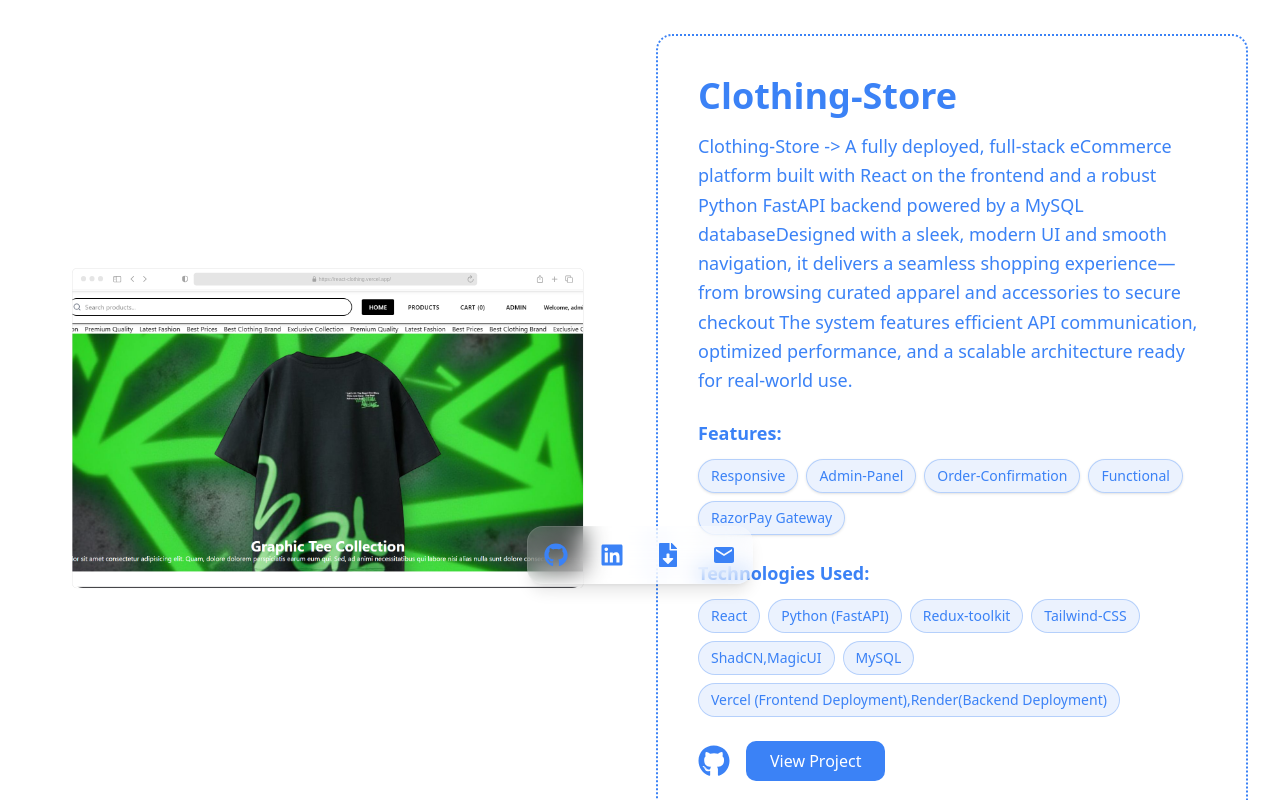
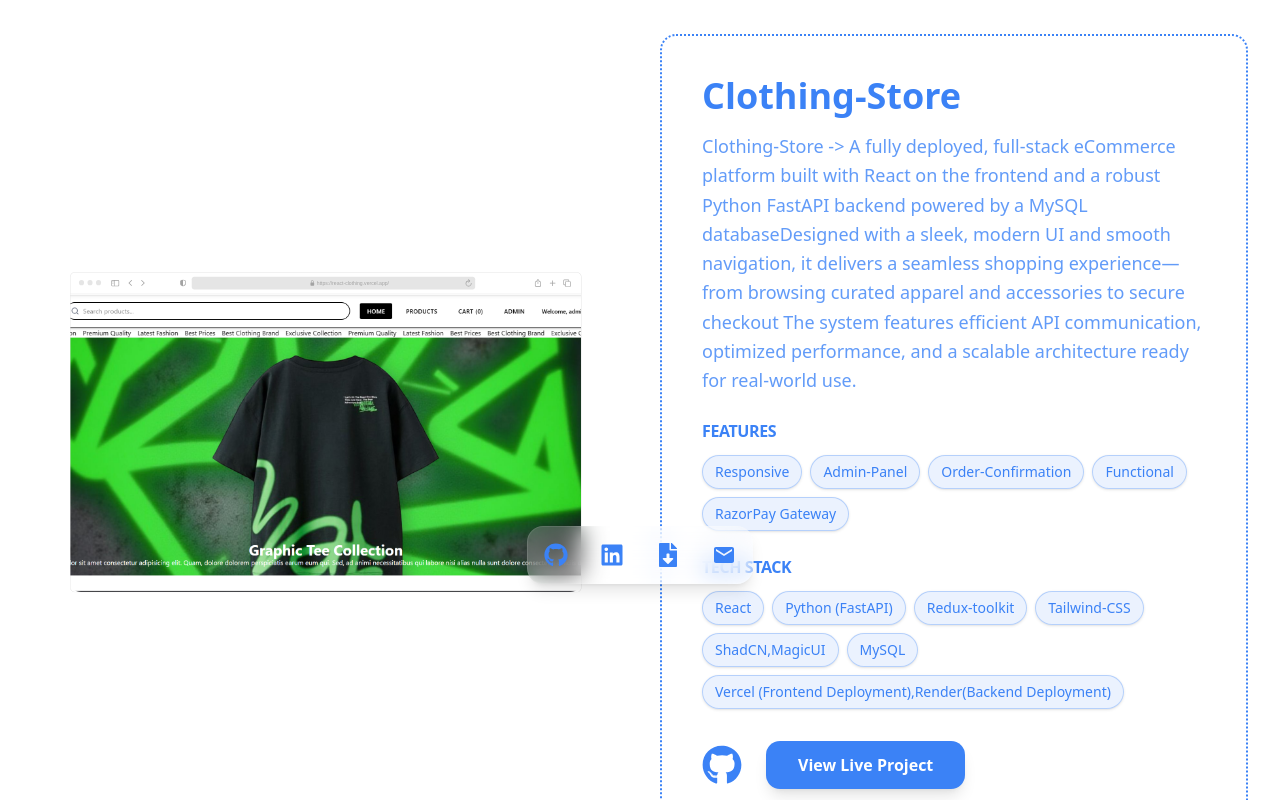
Before and after one commit to karanduggal24/Portfolio, a React (Vite) app: page /projects in a window 1280 px wide. Shown: the part 200-1000 px from the top of the page. Built offline with nearby package versions, Linux system fonts and the light colour scheme.

Commit message:
Minor Changes

```diff
--- a/src/components/Projects/Projects.tsx
+++ b/src/components/Projects/Projects.tsx
@@ -7,108 +7,65 @@
 import ScrollToTop from "../ui/ScrollToTop";
 
 function Projects() {
-useEffect(()=>{
-  document.title="Karan Duggal-Projects"
-},[])
+  useEffect(() => {
+    document.title = "Karan Duggal-Projects";
+  }, []);
 
-  const containerVariants = {
-    hidden: { opacity: 0 },
-    visible: {
-      opacity: 1,
-      transition: {
-        staggerChildren: 0.3,
-        delayChildren: 0.2,
-      },
-    },
-  };
-
-  const headerVariants = {
-    hidden: { opacity: 0, y: -50 },
+  // Animation for the tags (Features/Tech)
+  const tagVariants = {
+    hidden: { opacity: 0, y: 10, scale: 0.8 },
     visible: {
       opacity: 1,
       y: 0,
-      transition: {
-        duration: 0.8,
-      },
-    },
+      scale: 1,
+      transition: { type: "spring", stiffness: 260, damping: 20 }
+    }
   };
 
-  const projectVariants = {
-    hidden: { opacity: 0, y: 100 },
-    visible: {
-      opacity: 1,
-      y: 0,
-      transition: {
-        duration: 0.8,
-      },
-    },
+  const popHover = {
+    scale: 1.15,
+    y: -5,
+    backgroundColor: "rgba(var(--secondary-rgb), 0.2)", // Uses your secondary color if defined
   };
+
+  // Shared class for tags
+  const tagClass = "px-3 py-1.5 text-xs sm:text-sm bg-secondary/10 border border-secondary/30 rounded-full text-secondary dark:text-secondary font-medium shadow-sm backdrop-blur-sm cursor-none transition-colors duration-200";
 
   return (
     <motion.div
       className="min-h-screen bg-primary dark:bg-primary py-12 px-4 sm:px-6 lg:px-8"
       initial="hidden"
       animate="visible"
-      variants={containerVariants}
     >
       <ScrollToTop />
       <FloatingProfileBadge />
-      {/* Header Section */}
+
+      {/* Header */}
       <motion.div
-        className="max-w-7xl mx-auto mb-12"
-        variants={headerVariants}
+        className="max-w-7xl mx-auto mb-12 text-center"
+        initial={{ opacity: 0, y: -30 }}
+        whileInView={{ opacity: 1, y: 0 }}
+        viewport={{ once: true }}
       >
-        <motion.h1
-          className="text-3xl sm:text-4xl lg:text-5xl text-center text-secondary dark:text-secondary font-semibold font-sans mb-4"
-          initial={{ opacity: 0, scale: 0.5 }}
-          animate={{ opacity: 1, scale: 1 }}
-          transition={{ duration: 0.6, delay: 0.2 }}
-        >
-          Projects
-        </motion.h1>
-        <motion.div
-          className="w-24 h-1 bg-secondary dark:bg-secondary mx-auto rounded-full"
-          initial={{ width: 0 }}
-          animate={{ width: 96 }}
-          transition={{ duration: 0.8, delay: 0.5 }}
-        ></motion.div>
+        <h1 className="text-3xl sm:text-4xl lg:text-5xl text-secondary font-semibold mb-4">Projects</h1>
+        <div className="w-24 h-1 bg-secondary mx-auto rounded-full" />
       </motion.div>
 
       {/* Projects Grid */}
-      <motion.div
-        className="max-w-7xl mx-auto space-y-16 lg:space-y-24"
-        variants={containerVariants}
-      >
+      <div className="max-w-7xl mx-auto space-y-20 lg:space-y-32">
         {projects.map((project, index) => (
-          <motion.div
-            key={index}
-            className={`flex flex-col gap-8 ${
-              index % 2 === 0 ? "lg:flex-row" : "lg:flex-row-reverse"
-            } items-center`}
-            variants={projectVariants}
-            initial="hidden"
-            whileInView="visible"
-            viewport={{ once: true, amount: 0.3 }}
-          >
-            {/* Safari Preview */}
+          <div key={index} className={`flex flex-col gap-10 ${index % 2 === 0 ? "lg:flex-row" : "lg:flex-row-reverse"} items-center`}>
+
+            {/* Safari Preview - Slides in from side */}
             <motion.div
               className="w-full lg:w-1/2 flex justify-center"
               initial={{ opacity: 0, x: index % 2 === 0 ? -100 : 100 }}
               whileInView={{ opacity: 1, x: 0 }}
-              transition={{ duration: 0.8, delay: 0.2 }}
-              viewport={{ once: true }}
+              transition={{ duration: 0.8, ease: "easeOut" }}
+              viewport={{ once: true, amount: 0.2 }}
             >
-              <motion.div
-                className="w-full max-w-lg transform transition-transform duration-300"
-                whileHover={{ scale: 1.05, rotateY: 5 }}
-                whileTap={{ scale: 0.95 }}
-              >
-                <a
-                  href={project.url}
-                  target="_blank"
-                  rel="noopener noreferrer"
-                  className="cursor-none"
-                >
+              <motion.div whileHover={{ scale: 1.02 }} className="w-full max-w-lg">
+                <a href={project.url} target="_blank" rel="noopener noreferrer" className="cursor-none">
                   <Safari url={project.url} imageSrc={project.img} />
                 </a>
               </motion.div>
@@ -119,146 +76,89 @@
               className="w-full lg:w-1/2"
               initial={{ opacity: 0, x: index % 2 === 0 ? 100 : -100 }}
               whileInView={{ opacity: 1, x: 0 }}
-              transition={{ duration: 0.8, delay: 0.4 }}
+              transition={{ duration: 0.8, ease: "easeOut" }}
+              viewport={{ once: true, amount: 0.2 }}
+            >
+              <div className="border-2 border-dotted border-secondary rounded-2xl p-6 sm:p-10 bg-primary/30 backdrop-blur-sm">
+                <h2 className="text-2xl sm:text-4xl font-semibold mb-4 text-secondary">{project.name}</h2>
+                <p className="text-sm sm:text-lg text-secondary/80 mb-6 leading-relaxed">{project.Description}</p>
+
+                {/* Features Section */}
+                {Array.isArray(project.Highlights) && (
+                  <div className="mb-6">
+                    <h3 className="text-base font-bold text-secondary mb-3 uppercase tracking-tight">Features</h3>
+                    <motion.div
+                      className="flex flex-wrap gap-2"
+                      initial="hidden"
+                      whileInView="visible"
                       viewport={{ once: true }}
+                      transition={{ staggerChildren: 0.1 }}
                     >
-              <motion.div
-                className="border-2 border-dotted border-secondary dark:border-secondary rounded-2xl p-6 sm:p-8 lg:p-10 bg-primary/30 backdrop-blur-sm hover:bg-primary/50 transition-all duration-300 hover:shadow-xl"
-                whileHover={{
-                  scale: 1.02,
-                  boxShadow: "0 20px 25px -5px rgba(0, 0, 0, 0.1), 0 10px 10px -5px rgba(0, 0, 0, 0.04)"
-                }}
-              >
-                <motion.h2
-                  className="text-2xl sm:text-3xl lg:text-4xl font-semibold mb-4 text-secondary dark:text-secondary"
-                  initial={{ opacity: 0, y: 20 }}
-                  whileInView={{ opacity: 1, y: 0 }}
-                  transition={{ duration: 0.6, delay: 0.6 }}
-                  viewport={{ once: true }}
-                >
-                  {project.name}
-                </motion.h2>
-
-                {/* Description */}
-                {project.Description && (
-                  <motion.p
-                    className="text-sm sm:text-base text-secondary dark:text-secondary lg:text-lg mb-6 leading-relaxed opacity-90"
-                    initial={{ opacity: 0, y: 20 }}
-                    whileInView={{ opacity: 1, y: 0 }}
-                    transition={{ duration: 0.6, delay: 0.8 }}
-                    viewport={{ once: true }}
-                  >
-                    {project.Description}
-                  </motion.p>
-                )}
-    {Array.isArray(project.Highlights) && (
-  <motion.div
-    className="mb-6"
-    initial={{ opacity: 0, y: 20 }}
-    whileInView={{ opacity: 1, y: 0 }}
-    transition={{ duration: 0.6, delay: 1.0 }}
-    viewport={{ once: true }}
-  >
-    {/* Section Title */}
-    <h3 className="text-base sm:text-lg font-semibold text-secondary dark:text-secondary mb-3">
-      Features:
-    </h3>
-
-    {/* Feature Tags */}
-    <div className="flex flex-wrap gap-2">
                       {project.Highlights.map((highlight, i) => (
                         <motion.span
                           key={i}
-          className="px-3 py-1.5 text-xs sm:text-sm bg-secondary/10 border border-secondary/30
-                     rounded-full text-secondary dark:text-secondary font-medium
-                     hover:bg-secondary/20 hover:scale-105 transition-all duration-200
-                     shadow-sm backdrop-blur-sm"
-          initial={{ opacity: 0, scale: 0.8 }}
-          whileInView={{ opacity: 1, scale: 1 }}
-          transition={{ duration: 0.4, delay: 1.2 + i * 0.1 }}
-          viewport={{ once: true }}
-          whileHover={{ scale: 1.1, y: -2 }}
+                          variants={tagVariants}
+                          whileHover={popHover}
+                          className={tagClass}
                         >
                           {highlight}
                         </motion.span>
                       ))}
+                    </motion.div>
                   </div>
-  </motion.div>
                 )}
 
                 {/* Technologies Section */}
+                <div className="mb-8">
+                  <h3 className="text-base font-bold text-secondary mb-3 uppercase tracking-tight">Tech Stack</h3>
                   <motion.div
-                  className="space-y-3"
-                  initial={{ opacity: 0, y: 20 }}
-                  whileInView={{ opacity: 1, y: 0 }}
-                  transition={{ duration: 0.6, delay: 1.4 }}
+                    className="flex flex-wrap gap-2"
+                    initial="hidden"
+                    whileInView="visible"
                     viewport={{ once: true }}
+                    transition={{ staggerChildren: 0.1, delayChildren: 0.3 }}
                   >
-                  <h3 className="text-base sm:text-lg font-semibold text-secondary dark:text-secondary">
-                    Technologies Used:
-                  </h3>
-                  <div className="flex flex-wrap gap-2">
                     {[
-                      project.Frontend,
-                      project.Backend,
-                      project.StateManage,
-                      project.CSS,
-                      project.DesignLib,
-                      project.DataBase,
-                      project.Deployment
-                    ]
-                      .filter(Boolean)
-                      .map((tech, techIndex) => (
+                      project.Frontend, project.Backend, project.StateManage,
+                      project.CSS, project.DesignLib, project.DataBase, project.Deployment
+                    ].filter(Boolean).map((tech, techIndex) => (
                       <motion.span
                         key={techIndex}
-                          className="px-3 py-1.5 text-xs sm:text-sm bg-secondary/10 border border-secondary/30 rounded-full text-secondary dark:text-secondary font-medium hover:bg-secondary/20 transition-colors duration-200"
-                          initial={{ opacity: 0, scale: 0.8 }}
-                          whileInView={{ opacity: 1, scale: 1 }}
-                          transition={{ duration: 0.4, delay: 1.6 + techIndex * 0.1 }}
-                          viewport={{ once: true }}
-                          whileHover={{ scale: 1.1, y: -2 }}
+                        variants={tagVariants}
+                        whileHover={popHover}
+                        className={tagClass}
                       >
                         {tech}
                       </motion.span>
                     ))}
+                  </motion.div>
                 </div>
-                </motion.div>
 
-                {/* View Project Link */}
-                <motion.div
-                  className="flex items-center gap-4 mt-6"
-                  initial={{ opacity: 0, y: 20 }}
-                  whileInView={{ opacity: 1, y: 0 }}
-                  transition={{ duration: 0.6, delay: 1.8 }}
-                  viewport={{ once: true }}
-                >
+                {/* Links */}
+                <div className="flex items-center gap-6">
                   <motion.a
                     href={project.Repo}
                     target="_blank"
-                    rel="noopener noreferrer"
-                    className="cursor-none inline-block text-secondary rounded-lg font-medium hover:opacity-90 transition-opacity duration-200"
-                    whileHover={{ scale: 1.1, rotate: 5 }}
-                    whileTap={{ scale: 0.95 }}
+                    className="text-secondary cursor-none"
+                    whileHover={{ scale: 1.2, rotate: 5 }}
                   >
-                    <FaGithub size="2em" />
+                    <FaGithub size="2.5em" />
                   </motion.a>
-
                   <motion.a
                     href={project.url}
                     target="_blank"
-                    rel="noopener noreferrer"
-                    className="cursor-none inline-block px-6 py-2 bg-secondary text-primary rounded-lg font-medium hover:opacity-90 transition-opacity duration-200"
+                    className="px-8 py-3 bg-secondary text-primary rounded-xl font-bold shadow-lg cursor-none"
                     whileHover={{ scale: 1.05, y: -2 }}
                     whileTap={{ scale: 0.95 }}
                   >
-                    View Project
+                    View Live Project
                   </motion.a>
+                </div>
+              </div>
             </motion.div>
-              </motion.div>
-            </motion.div>
-          </motion.div>
+          </div>
         ))}
-      </motion.div>
+      </div>
     </motion.div>
   );
 }
```
Lines whose indentation alone changed are shown as unchanged.
